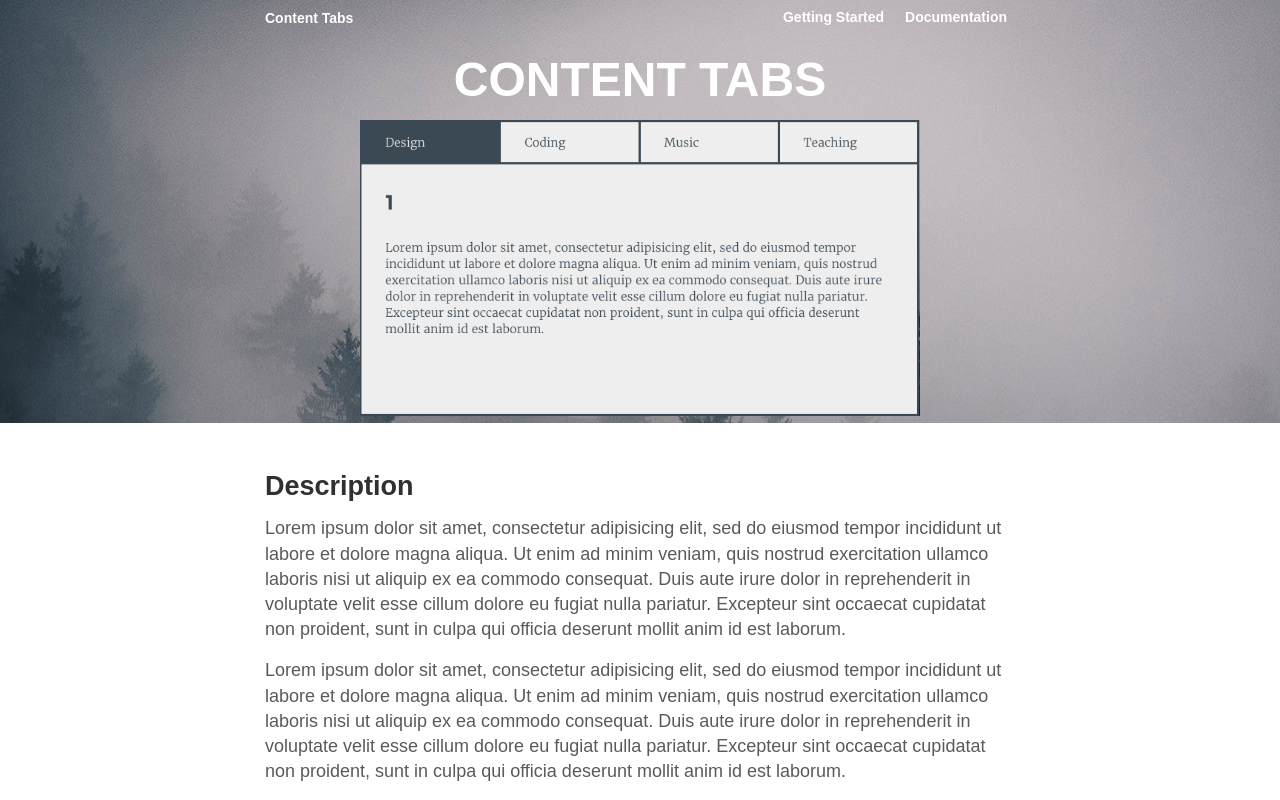
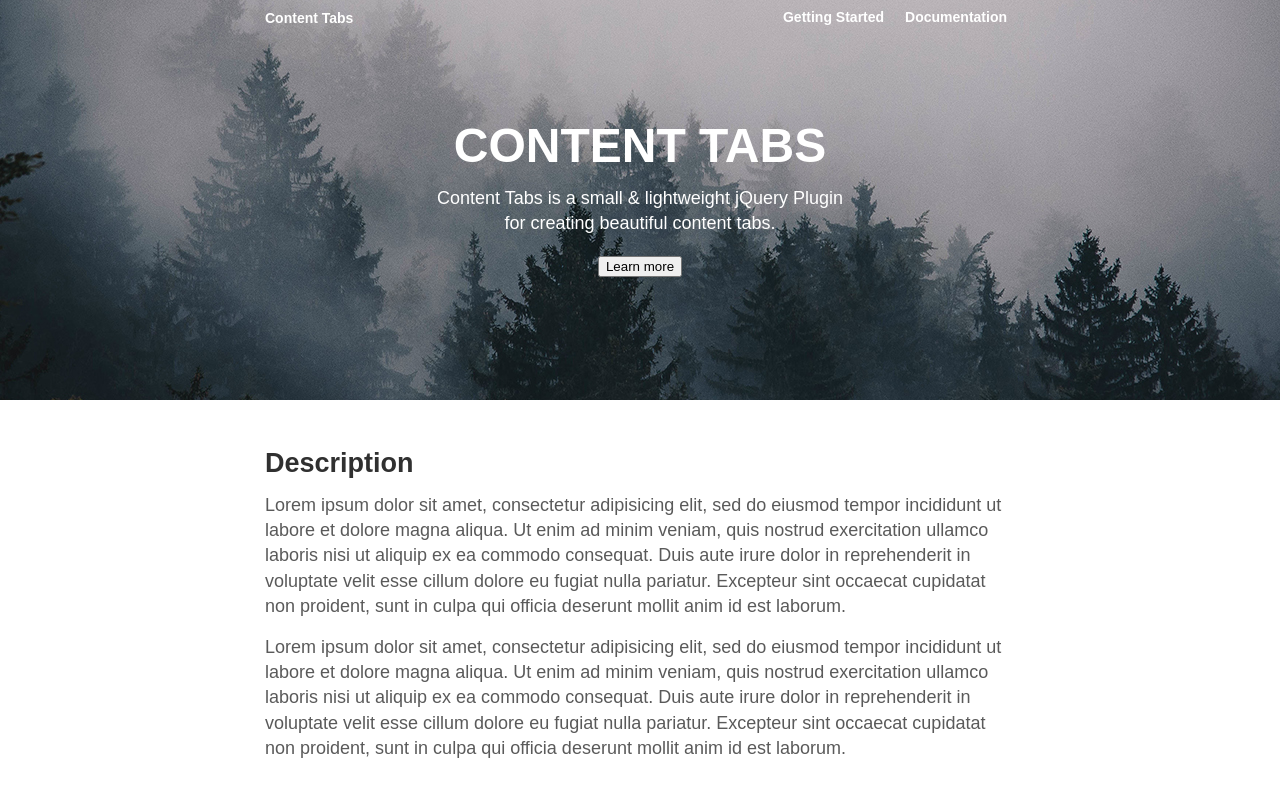
Before and after one commit to DenFin/Content-Tabs, a plain HTML site: page index.html in a window 1280 px wide. Shown: the top 800 px of the page. Drawn offline with Linux system fonts and the light colour scheme.

Commit message:
Intro section bg image
BG image is now centered and fixed.

```diff
--- a/_assets/css/sass/1-base/typography.sass
+++ b/_assets/css/sass/1-base/typography.sass
@@ -17,9 +17,9 @@ pre,table,fieldset,hr, a
   margin: 0
   margin-bottom: $margin
 
-p
-  &:last-of-type
-    margin-bottom: $margin-2
+// p
+//   &:last-of-type
+//     margin-bottom: $margin-2
 
 h1,h2,h3,h4,h5,h6
   color: $headlines
--- a/_assets/css/sass/3-sections/intro.sass
+++ b/_assets/css/sass/3-sections/intro.sass
@@ -1,9 +1,14 @@
 #intro
   background:
     image: url("../img/introBG.jpg")
-  padding: 5.6rem 0 0 0
+    position: center
+    attachment: fixed
+  //padding: 5.6rem 0 0 0
+  color: #fff
   text-align: center
-
+  min-height: 300px
+  display: flex
+  align-items: center
   h1
     color: #FFF
     font-size: 4.8rem
--- a/index.html
+++ b/index.html
@@ -23,9 +23,13 @@
     <section id="intro" class="panel">
       <div class="container">
         <h1>Content Tabs</h1>
-        <figure>
+        <p>
+          Content Tabs is a small & lightweight jQuery Plugin <br> for creating beautiful content tabs.
+        </p>
+        <button type="button" name="button">Learn more</button>
+        <!-- <figure>
           <img src="_assets/img/screenshot.png" alt="">
-        </figure>
+        </figure> -->
       </div>
     </section>
     <section id="description" class="panel">
```
Also changed, not shown: _assets/css/style.css, 1 other file.
